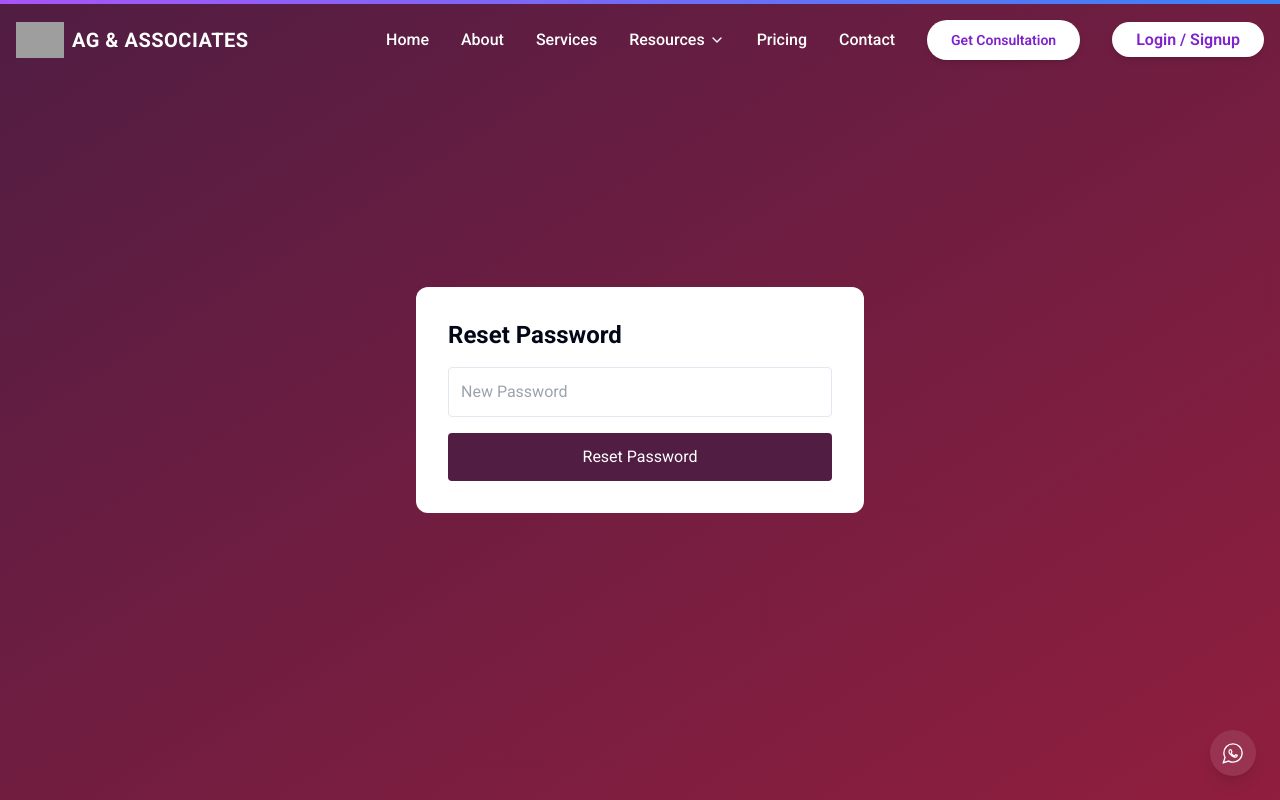
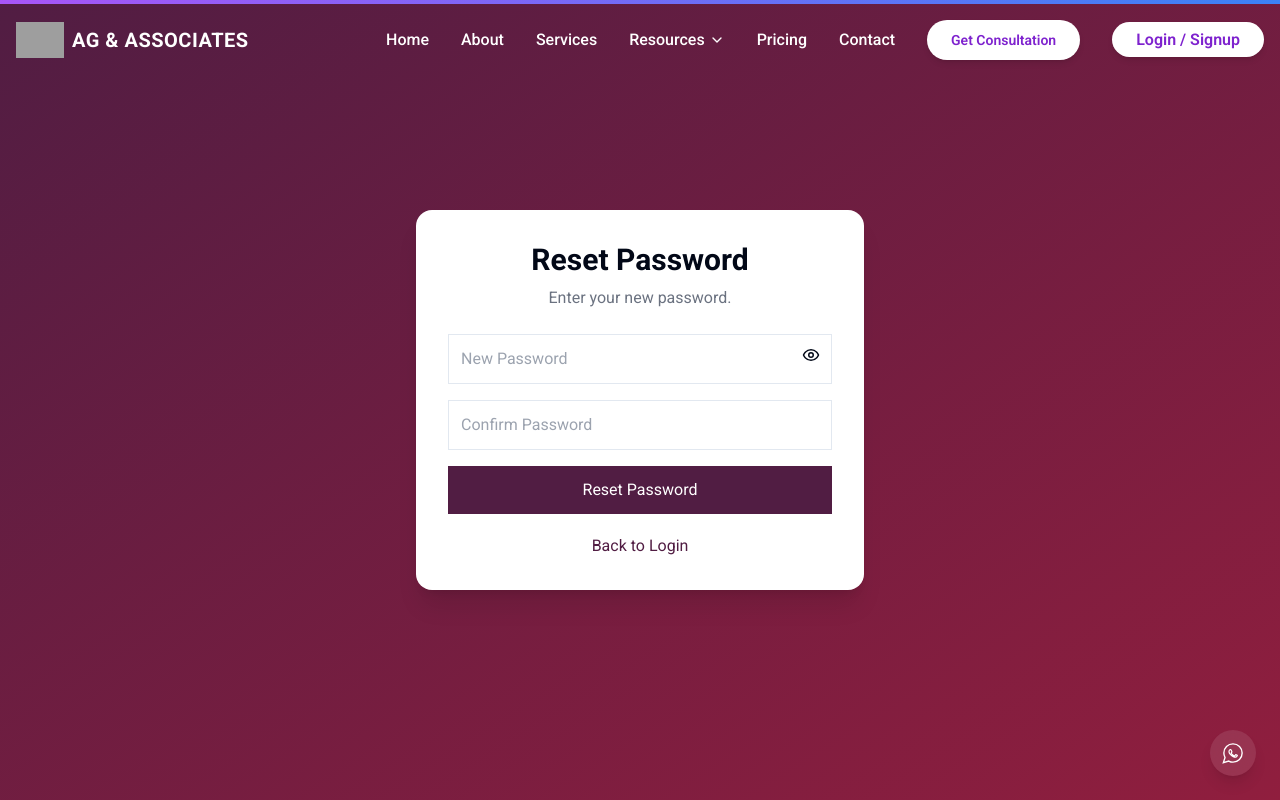
Before and after one commit to diva-sl/ag-associates-website, a React (Vite) app: page /reset-password/1 in a window 1280 px wide. Shown: the top 800 px of the page. Built offline with nearby package versions, Linux system fonts and the light colour scheme; grey boxes are pictures that could not be loaded.

Commit message:
update the forget and reset form and also update email sent link

```diff
--- a/src/pages/ForgotPassword.jsx
+++ b/src/pages/ForgotPassword.jsx
@@ -1,41 +1,74 @@
 import { useState } from "react";
+import { Link } from "react-router-dom";
 import { useForgotPasswordMutation } from "@/redux/services/authApi";
 
 export default function ForgotPassword() {
   const [email, setEmail] = useState("");
-  const [forgotPassword] = useForgotPasswordMutation();
+  const [success, setSuccess] = useState("");
+
+  const [forgotPassword, { isLoading }] = useForgotPasswordMutation();
 
   const handleSubmit = async (e) => {
     e.preventDefault();
 
     try {
-      const res = await forgotPassword({ email }).unwrap();
-      alert(res.message);
+      const res = await forgotPassword({
+        email,
+      }).unwrap();
+
+      setSuccess(res.message || "Password reset link sent successfully.");
+
+      setEmail("");
     } catch (err) {
-      alert(err.data?.message || "Error");
+      alert(err?.data?.message || "Failed to send reset link");
     }
   };
 
   return (
-    <div className="min-h-screen flex items-center justify-center bg-gradient-to-br from-[#511D43] to-[#901E3E]">
-      <form
-        onSubmit={handleSubmit}
-        className="bg-white p-8 rounded-xl w-full max-w-md"
-      >
-        <h2 className="text-2xl font-bold mb-4">Forgot Password</h2>
+    <div className="min-h-screen flex items-center justify-center bg-gradient-to-br from-[#511D43] to-[#901E3E] px-4">
+      {" "}
+      <div className="bg-white p-8 rounded-2xl shadow-xl w-full max-w-md">
+        <h2 className="text-3xl font-bold text-center mb-2">Forgot Password</h2>
 
+        <p className="text-gray-500 text-center mb-6">
+          Enter your registered email address.
+        </p>
+
+        {success && (
+          <div className="mb-4 bg-green-100 text-green-700 p-3 rounded-lg">
+            {success}
+          </div>
+        )}
+
+        <form onSubmit={handleSubmit}>
           <input
             type="email"
-          placeholder="Enter your email"
-          className="w-full p-3 border rounded mb-4"
+            required
+            placeholder="Enter Email"
+            className="w-full p-3 border rounded-lg mb-4"
             value={email}
             onChange={(e) => setEmail(e.target.value)}
           />
 
-        <button className="w-full bg-[#511D43] text-white p-3 rounded">
-          Send Reset Link
+          <button
+            type="submit"
+            disabled={isLoading}
+            className="w-full bg-[#511D43] text-white p-3 rounded-lg"
+          >
+            {isLoading ? "Sending..." : "Send Reset Link"}
           </button>
         </form>
+
+        <div className="flex justify-between mt-5 text-sm">
+          <Link to="/auth" className="text-[#511D43]">
+            ← Back to Login
+          </Link>
+
+          <Link to="/" className="text-[#511D43]">
+            Home →
+          </Link>
+        </div>
+      </div>
     </div>
   );
 }
--- a/src/pages/ResetPassword.jsx
+++ b/src/pages/ResetPassword.jsx
@@ -1,46 +1,99 @@
 import { useState } from "react";
-import { useParams, useNavigate } from "react-router-dom";
+import { useParams, useNavigate, Link } from "react-router-dom";
+import { Eye, EyeOff } from "lucide-react";
 import { useResetPasswordMutation } from "@/redux/services/authApi";
 
 export default function ResetPassword() {
   const { token } = useParams();
+
   const navigate = useNavigate();
 
+  const [showPassword, setShowPassword] = useState(false);
+
   const [password, setPassword] = useState("");
-  const [resetPassword] = useResetPasswordMutation();
+
+  const [confirmPassword, setConfirmPassword] = useState("");
+
+  const [resetPassword, { isLoading }] = useResetPasswordMutation();
 
   const handleSubmit = async (e) => {
     e.preventDefault();
 
+    if (password.length < 6) {
+      alert("Password must be at least 6 characters");
+      return;
+    }
+
+    if (password !== confirmPassword) {
+      alert("Passwords do not match");
+      return;
+    }
+
     try {
-      await resetPassword({ token, password }).unwrap();
-      alert("Password reset successful");
+      await resetPassword({
+        token,
+        password,
+      }).unwrap();
+
+      alert("Password reset successful. Please login.");
+
       navigate("/auth");
     } catch (err) {
-      alert(err.data?.message || "Error");
+      alert(err?.data?.message || "Invalid or expired reset link");
     }
   };
 
   return (
-    <div className="min-h-screen flex items-center justify-center bg-gradient-to-br from-[#511D43] to-[#901E3E]">
-      <form
-        onSubmit={handleSubmit}
-        className="bg-white p-8 rounded-xl w-full max-w-md"
-      >
-        <h2 className="text-2xl font-bold mb-4">Reset Password</h2>
+    <div className="min-h-screen flex items-center justify-center bg-gradient-to-br from-[#511D43] to-[#901E3E] px-4">
+      <div className="bg-white p-8 rounded-2xl shadow-xl w-full max-w-md">
+        <h2 className="text-3xl font-bold text-center mb-2">Reset Password</h2>
 
+        <p className="text-gray-500 text-center mb-6">
+          Enter your new password.
+        </p>
+
+        <form onSubmit={handleSubmit}>
+          <div className="relative mb-4">
             <input
-          type="password"
+              type={showPassword ? "text" : "password"}
               placeholder="New Password"
-          className="w-full p-3 border rounded mb-4"
+              className="w-full p-3 border rounded-lg"
               value={password}
               onChange={(e) => setPassword(e.target.value)}
             />
 
-        <button className="w-full bg-[#511D43] text-white p-3 rounded">
-          Reset Password
+            <button
+              type="button"
+              className="absolute right-3 top-3"
+              onClick={() => setShowPassword(!showPassword)}
+            >
+              {showPassword ? <EyeOff size={18} /> : <Eye size={18} />}
+            </button>
+          </div>
+
+          <input
+            type="password"
+            placeholder="Confirm Password"
+            className="w-full p-3 border rounded-lg mb-4"
+            value={confirmPassword}
+            onChange={(e) => setConfirmPassword(e.target.value)}
+          />
+
+          <button
+            type="submit"
+            disabled={isLoading}
+            className="w-full bg-[#511D43] text-white p-3 rounded-lg"
+          >
+            {isLoading ? "Updating..." : "Reset Password"}
           </button>
         </form>
+
+        <div className="text-center mt-5">
+          <Link to="/auth" className="text-[#511D43]">
+            Back to Login
+          </Link>
+        </div>
+      </div>
     </div>
   );
 }
--- a/src/redux/services/axiosBaseQuery.js
+++ b/src/redux/services/axiosBaseQuery.js
@@ -1,36 +1,3 @@
-// import axios from "axios";
-
-// const baseURL =
-//   import.meta.env.MODE === "production"
-//     ? "https://ag-associates-backend.onrender.com/api"
-//     : "http://localhost:5001/api";
-
-// const axiosInstance = axios.create({
-//   baseURL,
-// });
-
-// // axiosInstance.interceptors.request.use((config) => {
-// //   const token = localStorage.getItem("authToken");
-// //   if (token) {
-// //     config.headers.Authorization = `Bearer ${token}`;
-// //   }
-// //   return config;
-// // });
-
-// axiosInstance.interceptors.response.use(
-//   (response) => response,
-//   (error) => {
-//     if (error.response?.status === 401) {
-//       // 🔥 Auto logout
-//       localStorage.removeItem("authToken");
-
-//       window.location.href = "/auth"; // redirect to login
-//     }
-
-//     return Promise.reject(error);
-//   },
-// );
-
 import axios from "axios";
 
 const baseURL =
@@ -54,13 +21,28 @@ axiosInstance.interceptors.request.use((config) => {
 });
 
 // ✅ RESPONSE INTERCEPTOR (SAFE VERSION)
+// axiosInstance.interceptors.response.use(
+//   (response) => response,
+//   (error) => {
+//     if (error.response?.status === 401) {
+//       console.warn("Token expired or invalid");
+
+//       localStorage.removeItem("authToken");
+
+//       if (!window.location.pathname.includes("/auth")) {
+//         window.location.href = "/auth";
+//       }
+//     }
+
+//     return Promise.reject(error);
+//   },
+// );
 axiosInstance.interceptors.response.use(
   (response) => response,
   (error) => {
     if (error.response?.status === 401) {
-      console.warn("Token expired or invalid");
-
       localStorage.removeItem("authToken");
+      localStorage.removeItem("user");
 
       if (!window.location.pathname.includes("/auth")) {
         window.location.href = "/auth";
--- a/src/redux/slices/authSlice.js
+++ b/src/redux/slices/authSlice.js
@@ -1,7 +1,7 @@
 import { createSlice } from "@reduxjs/toolkit";
 
 const initialState = {
-  user: null,
+  user: JSON.parse(localStorage.getItem("user")) || null,
   token: localStorage.getItem("authToken") || null,
 };
 
@@ -12,12 +12,17 @@ const authSlice = createSlice({
     setCredentials: (state, action) => {
       state.user = action.payload.user;
       state.token = action.payload.token;
+
       localStorage.setItem("authToken", action.payload.token);
+
+      localStorage.setItem("user", JSON.stringify(action.payload.user));
     },
     logout: (state) => {
       state.user = null;
       state.token = null;
+
       localStorage.removeItem("authToken");
+      localStorage.removeItem("user");
     },
   },
 });
--- /dev/null
+++ b/src/utils/auth.js
@@ -0,0 +1,7 @@
+import { logout } from "@/redux/slices/authSlice";
+
+export const handleUnauthorized = (dispatch) => {
+  dispatch(logout());
+
+  window.location.href = "/auth";
+};
```
Also changed, not shown: src/components/Pricing.jsx (+105 -9 lines). Lines whose indentation alone changed are shown as unchanged.
